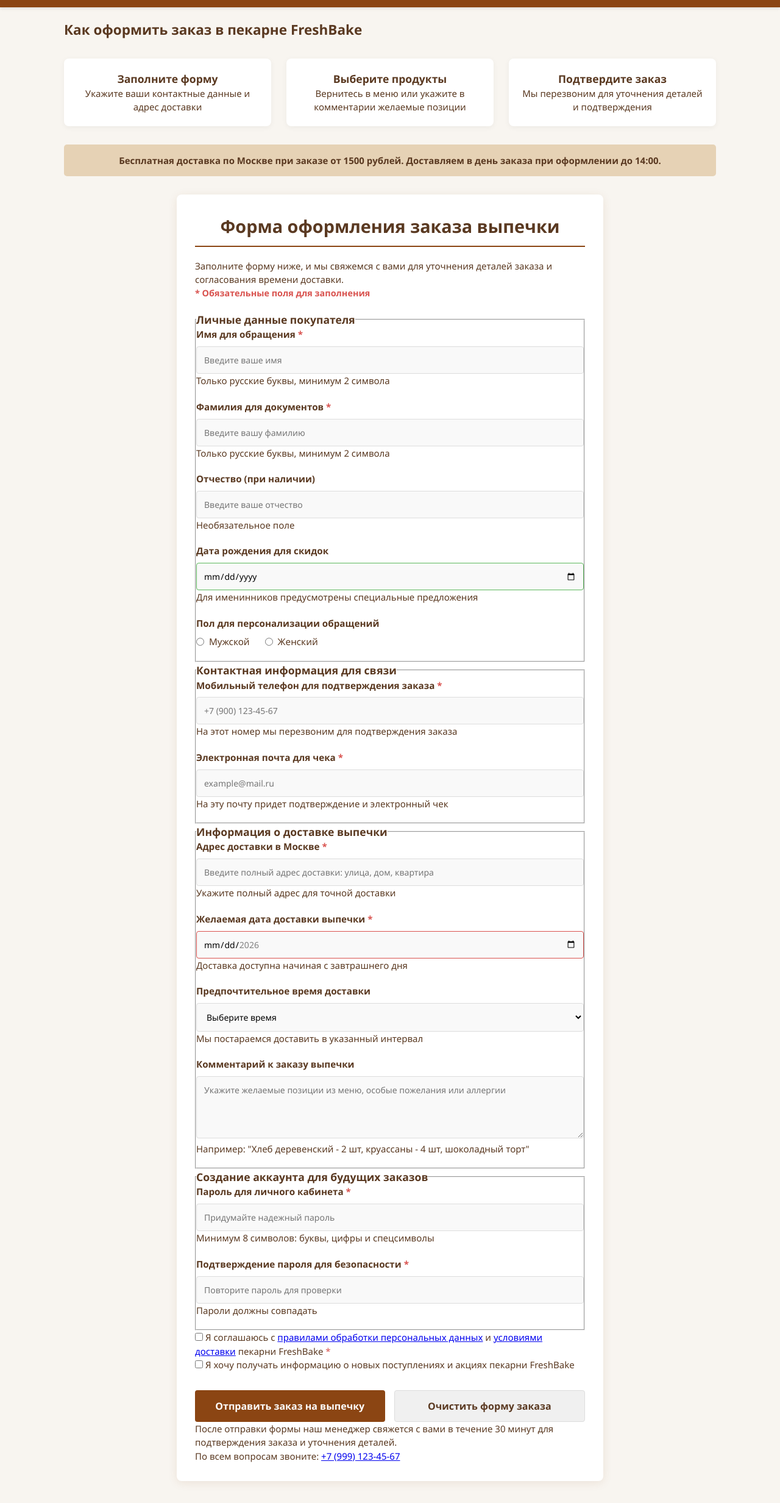
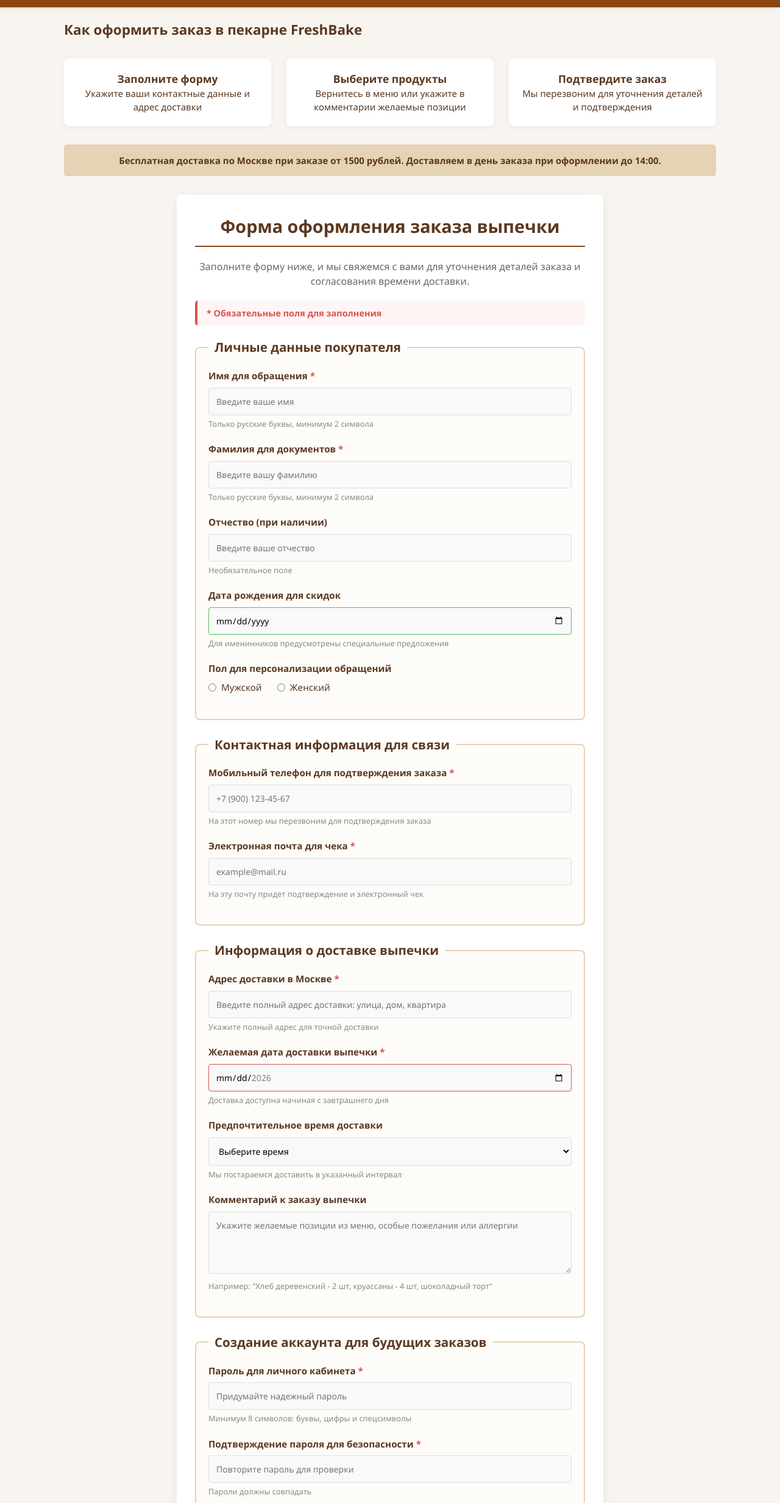
Before and after one commit to tea-tira/bakery, a plain HTML site: page order.html in a window 1280 px wide. Shown: the part 95-2560 px from the top of the page at 61% size. Drawn offline with Linux system fonts and the light colour scheme.

Commit message:
Update form.css

```diff
--- a/css/form.css
+++ b/css/form.css
@@ -1,4 +1,6 @@
-/* Стили для формы заказа */
+/* Стили для формы заказа - FORM.CSS */
+
+/* Основной контейнер формы */
 .form-container {
     max-width: 700px;
     margin: 30px auto;
@@ -17,13 +19,47 @@
     padding-bottom: 10px;
 }
 
-.form-container h4 {
+.form-subtitle {
+    color: #666;
+    margin-bottom: 20px;
+    font-size: 1rem;
+    line-height: 1.5;
+    text-align: center;
+}
+
+.required-note {
+    background-color: #fff5f5;
+    padding: 10px 15px;
+    border-radius: 5px;
+    margin-bottom: 20px;
+    border-left: 4px solid #d9534f;
+}
+
+.required-note h4 {
     color: #d9534f;
-    text-align: left;
-    margin-bottom: 20px;
+    margin: 0;
     font-size: 0.9rem;
 }
 
+/* Секции формы */
+.form-section {
+    border: 2px solid #e6d2b5;
+    border-radius: 8px;
+    padding: 20px;
+    margin-bottom: 25px;
+    background-color: #fefcf9;
+}
+
+.form-section legend {
+    font-weight: 600;
+    color: #5a3921;
+    padding: 0 10px;
+    font-size: 1.1rem;
+    width: auto;
+    margin-bottom: 0;
+}
+
+/* Группы полей */
 .form-group {
     margin-bottom: 20px;
 }
@@ -61,6 +97,15 @@
     padding: 11px;
 }
 
+/* Подсказки под полями */
+.field-hint {
+    font-size: 0.8rem;
+    color: #888;
+    margin-top: 5px;
+    margin-bottom: 0;
+}
+
+/* Радио-кнопки */
 .radio-group {
     display: flex;
     gap: 25px;
@@ -82,6 +127,38 @@
     font-weight: normal;
 }
 
+/* Чекбоксы */
+.form-agreement {
+    background-color: #f9f9f9;
+    padding: 20px;
+    border-radius: 8px;
+    margin: 25px 0;
+    border: 1px solid #e0e0e0;
+}
+
+.checkbox-group {
+    margin-bottom: 15px;
+    display: flex;
+    align-items: flex-start;
+}
+
+.checkbox-group input {
+    margin-right: 10px;
+    margin-top: 3px;
+}
+
+.checkbox-group label {
+    font-weight: normal;
+    margin-bottom: 0;
+    line-height: 1.4;
+}
+
+.checkbox-group a {
+    color: #8b4513;
+    text-decoration: underline;
+}
+
+/* Кнопки формы */
 .buttons {
     display: flex;
     justify-content: space-between;
@@ -124,6 +201,49 @@
     cursor: not-allowed;
 }
 
+/* Маленькие кнопки в карточках меню */
+.btn-small {
+    display: inline-block;
+    background-color: #5a3921;
+    color: white;
+    padding: 8px 16px;
+    text-decoration: none;
+    border-radius: 4px;
+    font-size: 0.9rem;
+    margin-top: 10px;
+    transition: background-color 0.3s;
+    text-align: center;
+}
+
+.btn-small:hover {
+    background-color: #8b4513;
+}
+
+/* Подвал формы */
+.form-footer {
+    background-color: #f0f8ff;
+    padding: 20px;
+    border-radius: 8px;
+    margin-top: 30px;
+    text-align: center;
+    border: 1px solid #d1e7ff;
+}
+
+.form-footer p {
+    margin-bottom: 10px;
+    color: #555;
+}
+
+.form-footer a {
+    color: #8b4513;
+    text-decoration: none;
+}
+
+.form-footer a:hover {
+    text-decoration: underline;
+}
+
+/* Обязательные поля */
 .required::after {
     content: " *";
     color: #d9534f;
@@ -143,7 +263,7 @@
     border-color: #5cb85c;
 }
 
-/* Медиа-запросы для формы */
+/* Адаптивность для формы */
 @media (max-width: 768px) {
     .form-container {
         padding: 20px;
@@ -162,6 +282,15 @@
         flex-direction: column;
         gap: 10px;
     }
+
+    .form-section {
+        padding: 15px;
+    }
+
+    .checkbox-group {
+        flex-direction: column;
+        align-items: flex-start;
+    }
 }
 
 @media (max-width: 480px) {
@@ -172,4 +301,8 @@
     .form-container h2 {
         font-size: 1.5rem;
     }
+
+    .buttons button {
+        padding: 12px 20px;
+    }
 }
```
